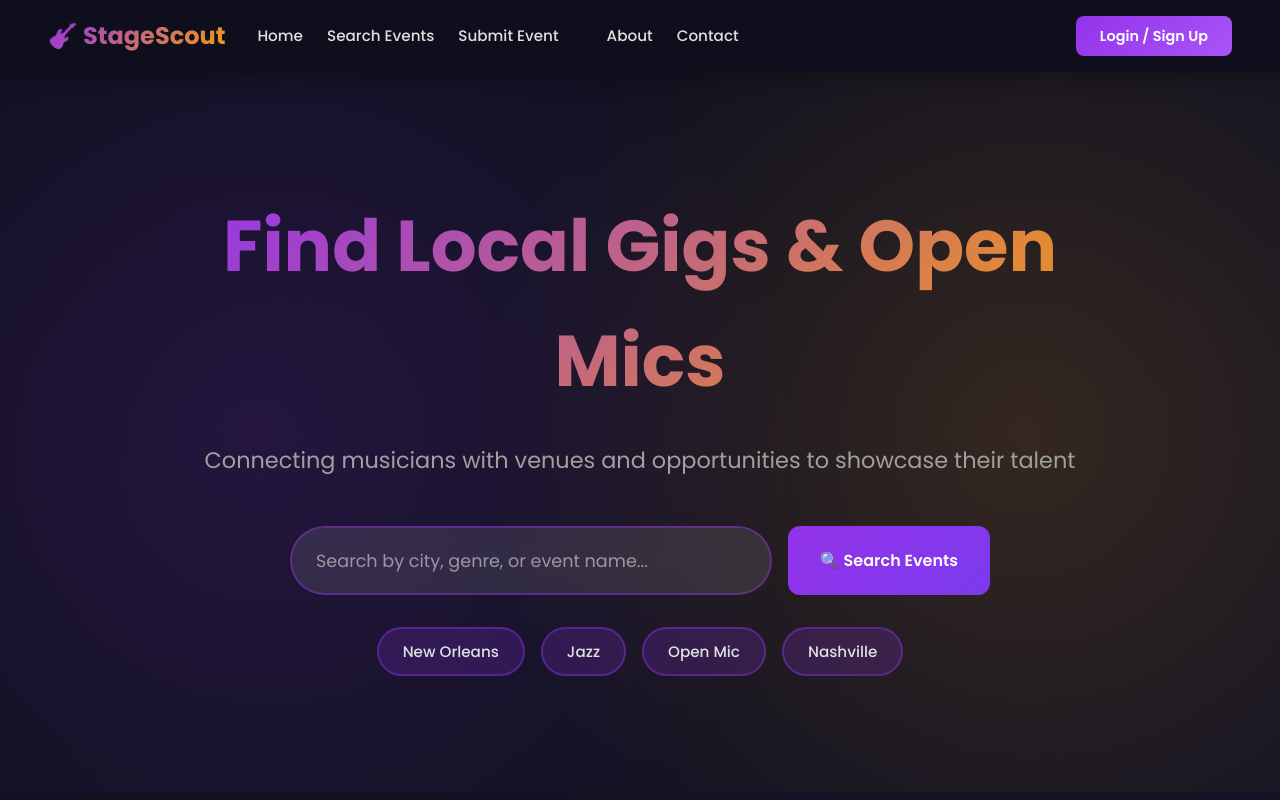
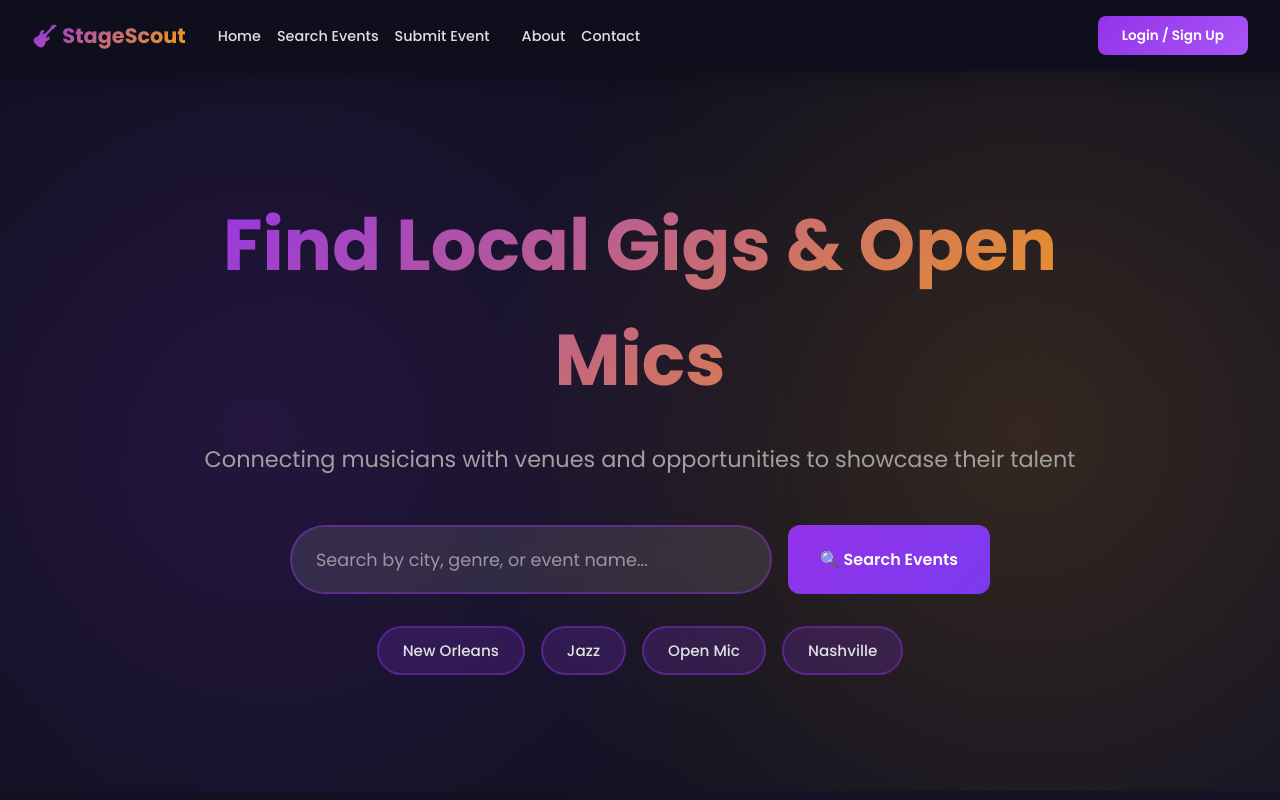
Before and after one commit to desiqred/stagescout-site, a plain HTML site: page index.html in a window 1280 px wide. Shown: the top 800 px of the page. Drawn offline with Linux system fonts and the light colour scheme; no server answers.

Commit message:
fix: minor bugs

```diff
--- a/style.css
+++ b/style.css
@@ -6,7 +6,6 @@
 
 html {
     overflow-x: hidden;
-    width: 100%;
 }
 
 :root {
@@ -27,8 +26,6 @@ body {
     line-height: 1.6;
     min-height: 100vh;
     overflow-x: hidden;
-    width: 100%;
-    position: relative;
 }
 
 /* Navigation - UPDATED */
@@ -40,6 +37,9 @@ nav {
     padding: 1rem 2rem;
     z-index: 1000;
     box-shadow: 0 4px 20px rgba(0, 0, 0, 0.3);
+    width: 100%;
+    max-width: 100vw;
+    overflow-x: hidden;
 }
 
 .nav-container {
@@ -48,14 +48,14 @@ nav {
     display: flex;
     justify-content: space-between;
     align-items: center;
-    gap: 2rem;
+    gap: 1rem;
     flex-wrap: nowrap;
-    padding: 0 1rem;
     width: 100%;
+    max-width: 100%;
 }
 
 .logo {
-    font-size: 1.5rem;
+    font-size: 1.3rem;
     font-weight: 700;
     background: linear-gradient(135deg, var(--primary-color), var(--secondary-color));
     -webkit-background-clip: text;
@@ -63,15 +63,17 @@ nav {
     background-clip: text;
     flex-shrink: 0;
     min-width: fit-content;
+    margin-right: 1rem;
 }
 
 .nav-links {
     display: flex;
-    gap: 1.5rem;
+    gap: 1rem;
     list-style: none;
     align-items: center;
     flex-wrap: nowrap;
-    overflow-x: auto;
+    flex-shrink: 1;
+    min-width: 0;
 }
 
 .nav-links a {
@@ -81,7 +83,7 @@ nav {
     transition: var(--transition);
     position: relative;
     white-space: nowrap;
-    font-size: 0.95rem;
+    font-size: 0.9rem;
 }
 
 .nav-links a:hover,
@@ -116,7 +118,7 @@ nav {
 .user-nav {
     display: none;
     align-items: center;
-    gap: 1rem;
+    gap: 0.75rem;
     flex-shrink: 0;
     margin-left: auto;
 }
@@ -129,19 +131,19 @@ nav {
     color: var(--primary-color);
     font-weight: 600;
     white-space: nowrap;
-    font-size: 0.9rem;
+    font-size: 0.85rem;
 }
 
 .btn-logout,
 .btn-login {
-    padding: 0.6rem 1.2rem;
+    padding: 0.5rem 1rem;
     border-radius: 8px;
     font-family: 'Poppins', sans-serif;
     font-weight: 600;
     cursor: pointer;
     transition: all 0.3s ease;
     white-space: nowrap;
-    font-size: 0.9rem;
+    font-size: 0.85rem;
     flex-shrink: 0;
 }
 
@@ -193,9 +195,6 @@ nav {
     background:
         radial-gradient(circle at 20% 50%, rgba(147, 51, 234, 0.15) 0%, transparent 50%),
         radial-gradient(circle at 80% 50%, rgba(245, 158, 11, 0.15) 0%, transparent 50%);
-    width: 100%;
-    max-width: 100vw;
-    overflow: hidden;
 }
 
 .hero-content {
```
